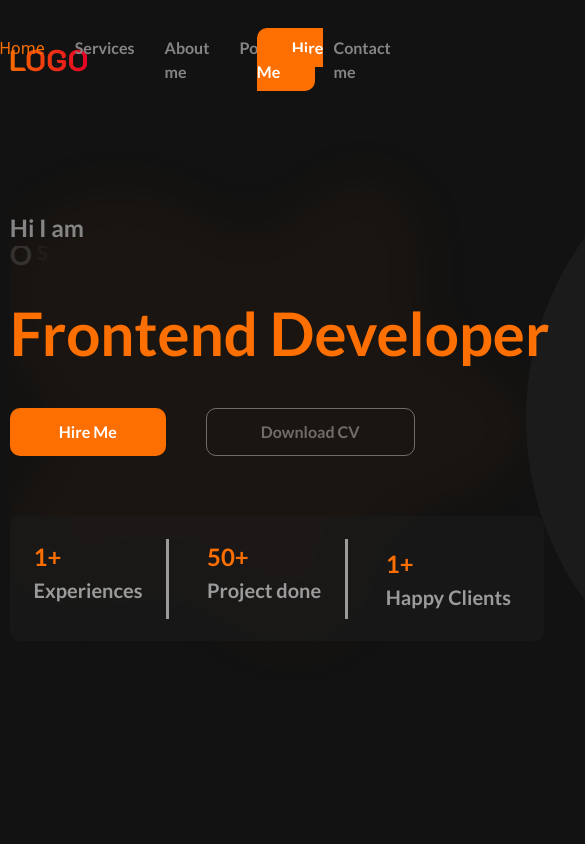
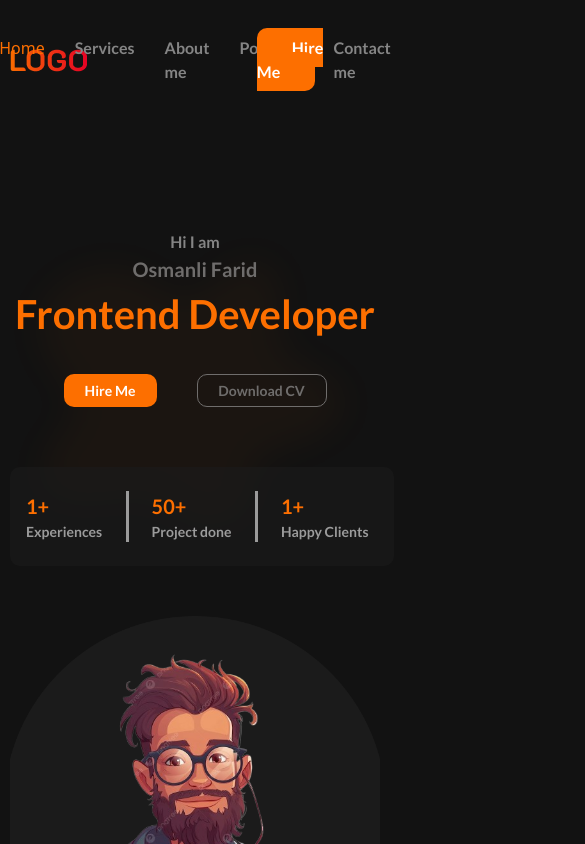
Before and after one commit to OsmanliFarid/NewPortfolio, a React (Vite) app: page / in a window 390 px wide. Shown: the top 844 px of the page, 585 px wide, since content can reach past the window. Built offline with nearby package versions, Linux system fonts and the light colour scheme.

Commit message:
Header component  no change

```diff
--- a/src/components/Header.jsx
+++ b/src/components/Header.jsx
@@ -10,7 +10,7 @@ const letterAnimation = {
 };
 
 const Header = () => {
-  const text = "Osmanli Farid";
+  const text = "";
   const letters = splitText(text);
 
   const [visibleCount, setVisibleCount] = useState(0);
@@ -54,18 +54,25 @@ const Header = () => {
   }, [visibleCount, isDeleting, letters.length, startAnimation]);
 
   return (
-    <div className="flex justify-between mt-[-10px]" ref={ref}>
+    <div
+      className="grid grid-cols-1 md:grid-cols-2 justify-between pt-[100px]"
+      ref={ref}
+    >
       <motion.div
         initial={{ x: -200, opacity: 0 }}
         animate={isInView ? { x: 0, opacity: 1 } : {}}
         transition={{ duration: 0.8 }}
       >
-        <div className="h-[600.65px] bg-[url('/HeaderGrad.png')] bg-no-repeat bg-center bg-cover w-[516.74px]">
-          <div className="font-[Lato] pt-[100px]">
-            <h1 className="text-[#858585] text-[24px]">Hi I am</h1>
-
+        <div className="max-h-[600.65px] bg-[url('/HeaderGrad.png')] bg-no-repeat bg-center bg-cover w-full max-w-[516.74px]">
+          <div className="font-[Lato] pt-[10px] md:pt-[100px] ">
+            <h1 className="text-[#858585] text-[16px] md:text-[24px] w-full text-center md:text-start">
+              Hi I am
+            </h1>
+            <h1 className=" text-[#6F6D6C] text-[20px] md:text-[28px] flex gap-1 overflow-hidden justify-center md:justify-start">
+              Osmanli Farid
+            </h1>
             <h1
-              className="text-[#6F6D6C] text-[28px] flex gap-1 overflow-hidden"
+              className=" text-[#6F6D6C] text-[20px] md:text-[28px] flex gap-1 overflow-hidden md:justify-start"
               style={{ minWidth: "400px", whiteSpace: "nowrap" }}
             >
               <AnimatePresence>
@@ -85,38 +92,52 @@ const Header = () => {
               </AnimatePresence>
             </h1>
 
-            <h1 className="text-[#FD6F00] text-[60px] w-[600px]">
+            <h1 className="text-[#FD6F00] text-[40px] md:w-[600px] md:text-[60px] w-full text-center md:text-start">
               Frontend Developer
             </h1>
 
-            <div className="flex items-center gap-10 mt-[30px] mb-[60px]">
+            <div className="flex justify-center md:justify-start items-center gap-10 mt-[30px] mb-[60px]">
               <a
                 href="#"
-                className="w-[156px] h-[48px] flex justify-center items-center bg-[#FD6F00] rounded-[10px] text-white"
+                className="text-[14px] w-[93px] h-[33px] md:w-[156px] md:h-[48px] flex justify-center items-center bg-[#FD6F00] rounded-[10px] text-white"
               >
                 Hire Me
               </a>
               <a
                 href="/Cv.pdf"
                 target="_blank"
-                className="w-[209px] h-[48px] rounded-[10px] text-[#6F6D6C] flex justify-center items-center border border-[#6F6D6C]"
+                className="text-[14px] w-[130px] h-[33px] md:w-[209px] md:h-[48px] rounded-[10px] text-[#6F6D6C] flex justify-center items-center border border-[#6F6D6C]"
               >
                 Download CV
               </a>
             </div>
 
-            <div className="w-[534px] h-[125px] bg-[rgba(27,27,27,0.6)] rounded-[10px] flex gap-5 items-center justify-around">
-              <div className="ml-[15px] border-r-[3px] pr-6 border-[#9B9B9B] h-[80px]">
-                <h1 className="text-[#FD6F00] text-[24px]">1+</h1>
-                <p className="text-[#9B9B9B] text-[20px]">Experiences</p>
-              </div>
-              <div className="border-r-[3px] pr-6 border-[#9B9B9B] h-[80px]">
-                <h1 className="text-[#FD6F00] text-[24px]">50+</h1>
-                <p className="text-[#9B9B9B] text-[20px]">Project done</p>
-              </div>
-              <div className="pr-6">
-                <h1 className="text-[#FD6F00] text-[24px]">1+</h1>
-                <p className="text-[#9B9B9B] text-[20px]">Happy Clients</p>
+            <div className="">
+              <div className="w-[384px] h-[99px] md:w-[534px] md:h-[125px] bg-[rgba(27,27,27,0.6)] rounded-[10px] flex gap-5 items-center justify-around">
+                <div className="ml-[15px] border-r-[3px] pr-6 border-[#9B9B9B]">
+                  <h1 className="text-[#FD6F00] text-[20px] md:text-[24px]">
+                    1+
+                  </h1>
+                  <p className="text-[#9B9B9B] text-[14px] md:text-[20px]">
+                    Experiences
+                  </p>
+                </div>
+                <div className="border-r-[3px] pr-6 border-[#9B9B9B]">
+                  <h1 className="text-[#FD6F00] text-[20px] md:text-[24px]">
+                    50+
+                  </h1>
+                  <p className="text-[#9B9B9B] text-[14px] md:text-[20px]">
+                    Project done
+                  </p>
+                </div>
+                <div className="pr-6">
+                  <h1 className="text-[#FD6F00] text-[20px] md:text-[24px]">
+                    1+
+                  </h1>
+                  <p className="text-[#9B9B9B] text-[14px] md:text-[20px]">
+                    Happy Clients
+                  </p>
+                </div>
               </div>
             </div>
           </div>
@@ -128,9 +149,15 @@ const Header = () => {
         animate={isInView ? { x: 0, opacity: 1 } : {}}
         transition={{ duration: 0.9 }}
       >
-        <div className="h-[618px] bg-[url('/HeaderGrad2.png')] bg-no-repeat bg-center bg-cover w-[618px]">
-          <div className="flex justify-center items-center pt-[30px]">
-            <img src="/man.png" alt="Man" />
+        <div className="flex">
+          <div className="mt-[50px] md:mt-[0px] w-[382.99px] h-[382.99px] md:h-[618px] bg-[url('/HeaderGrad2.png')] bg-no-repeat bg-center bg-cover md:w-[618px]">
+            <div className="flex justify-center items-center pt-[30px]">
+              <img
+                src="/man.png"
+                alt="Man"
+                className="w-[320px] md:w-[520px]"
+              />
+            </div>
           </div>
         </div>
       </motion.div>
```
